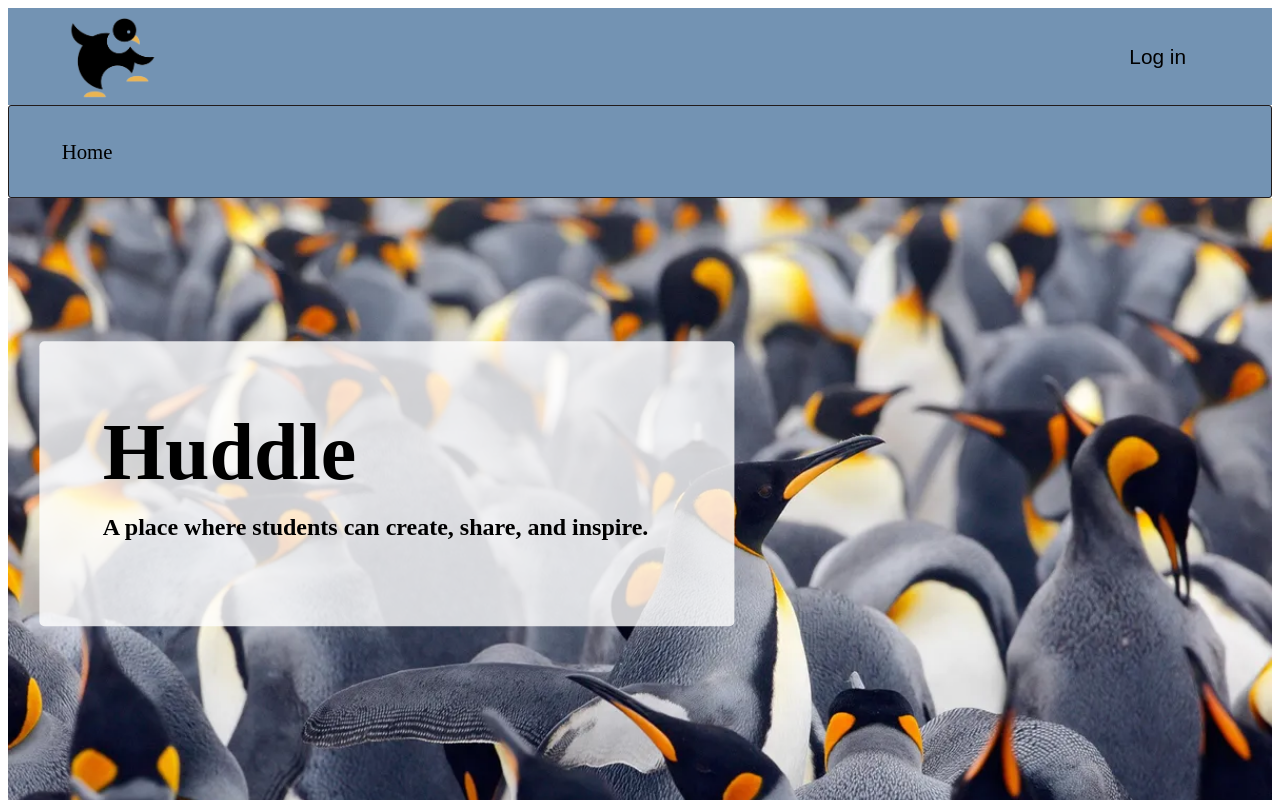
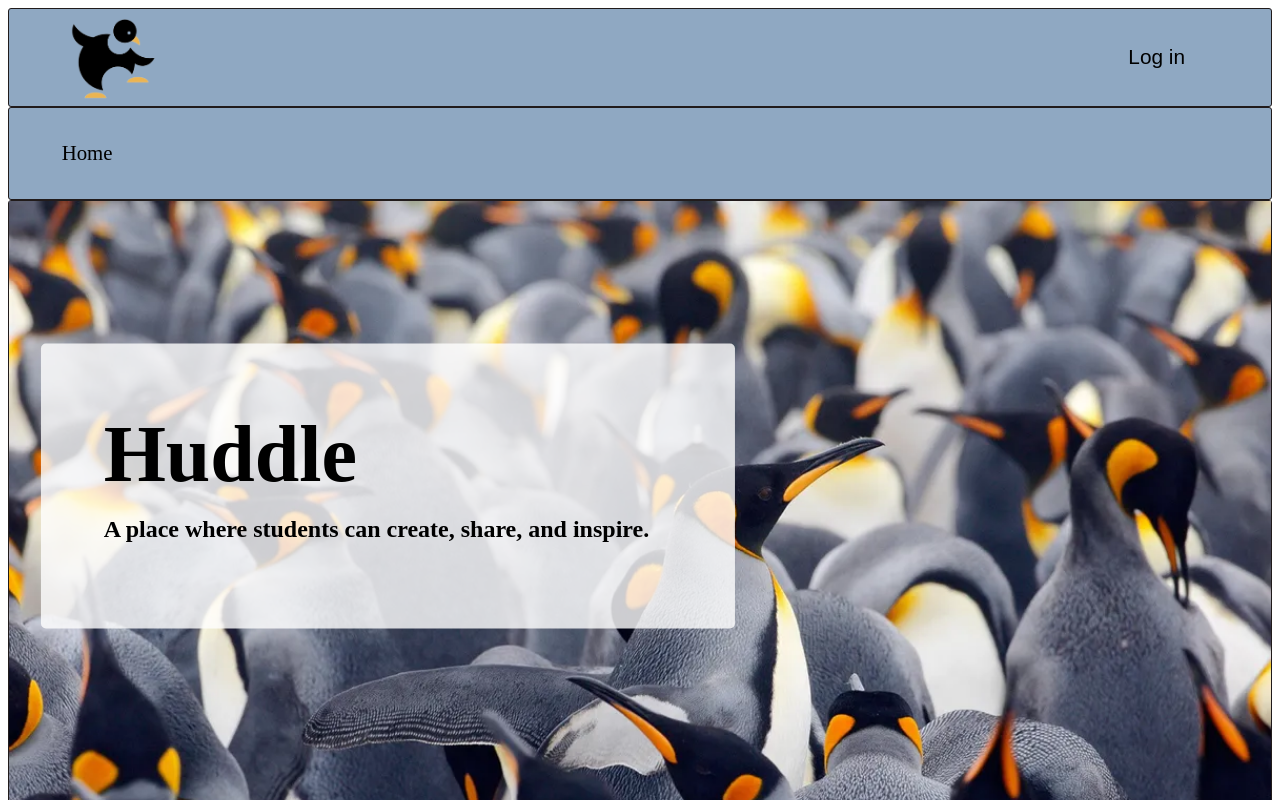
Before and after one commit to Kristin611/huddle, a React (Vite) app in the folder client/: page / in a window 1280 px wide. Shown: the top 800 px of the page. Built offline with nearby package versions, Linux system fonts and the light colour scheme.

Commit message:
created profileRoutes and edited css components

```diff
--- a/client/src/components/Header/Header.css
+++ b/client/src/components/Header/Header.css
@@ -1,10 +1,12 @@
 .container {
-    background-color: rgb(115, 147, 179);
+    background-color: rgb(115, 147, 179, 0.8);
     display: flex;
     justify-content: space-between;
     align-items: center;
     padding-right: 5rem;
     padding-left: 3rem;
+    border: 1px solid #211b1b;
+    border-radius: 3px;
 
 }
 
--- a/client/src/components/Hero/Hero.css
+++ b/client/src/components/Hero/Hero.css
@@ -4,6 +4,8 @@
 
 .hero-container {
     position: relative;
+    border: 1px solid #211b1b;
+    border-radius: 3px;
 
 }
 
--- a/client/src/components/LoginBtn/LoginBtn.css
+++ b/client/src/components/LoginBtn/LoginBtn.css
@@ -1,5 +1,5 @@
 .loginButton {
-    background-color: rgb(115, 147, 179);
+    background-color: rgb(115, 147, 179, 0);
     font-size: 1.3rem;
     border: none;
     cursor: pointer;
--- a/client/src/components/NavBar/NavBar.css
+++ b/client/src/components/NavBar/NavBar.css
@@ -1,6 +1,6 @@
 .nav-container {
 
-    background-color: rgb(115, 147, 179);
+    background-color: rgb(115, 147, 179, 0.8);
     padding: 1%;
     border: 1px solid #211b1b;
     border-radius: 3px;
```
Also changed, not shown: 2 other files (tests, documents, lock files or other folders).
